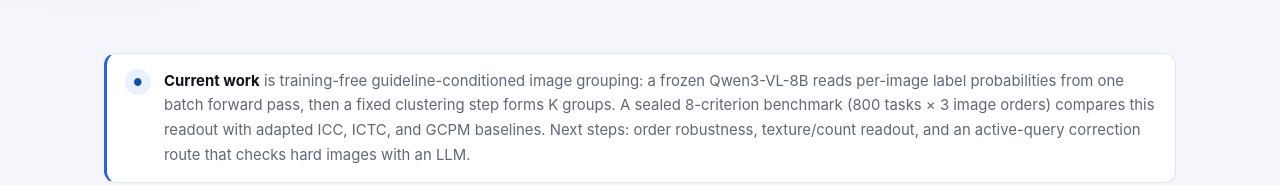
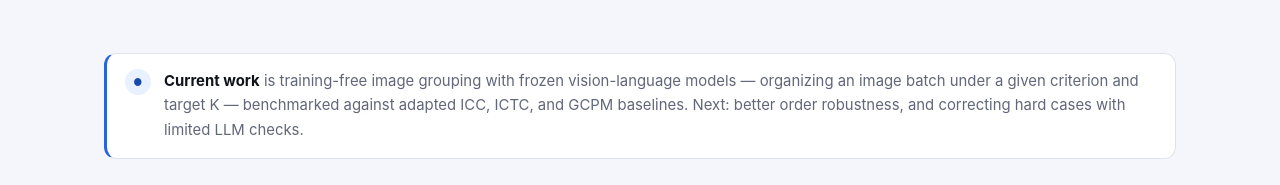
Before and after one commit to pottarzake/pottarzake.github.io, a plain HTML site: page about/index.html in a window 1280 px wide. Shown: the part 589-774 px from the top of the page. Drawn offline with Linux system fonts and the light colour scheme.

Commit message:
docs: shorten current work summary
Co-Authored-By: Claude Code <noreply@anthropic.com>

```diff
--- a/about/index.html
+++ b/about/index.html
@@ -983,7 +983,7 @@
 
     <aside class="focus-band" aria-label="Current focus">
       <span class="focus-mark" aria-hidden="true">●</span>
-      <p><strong>Current work</strong> is training-free guideline-conditioned image grouping: a frozen Qwen3-VL-8B reads per-image label probabilities from one batch forward pass, then a fixed clustering step forms K groups. A sealed 8-criterion benchmark (800 tasks × 3 image orders) compares this readout with adapted ICC, ICTC, and GCPM baselines. Next steps: order robustness, texture/count readout, and an active-query correction route that checks hard images with an LLM.</p>
+      <p><strong>Current work</strong> is training-free image grouping with frozen vision-language models — organizing an image batch under a given criterion and target K — benchmarked against adapted ICC, ICTC, and GCPM baselines. Next: better order robustness, and correcting hard cases with limited LLM checks.</p>
     </aside>
 
     <div class="page-grid">
```
